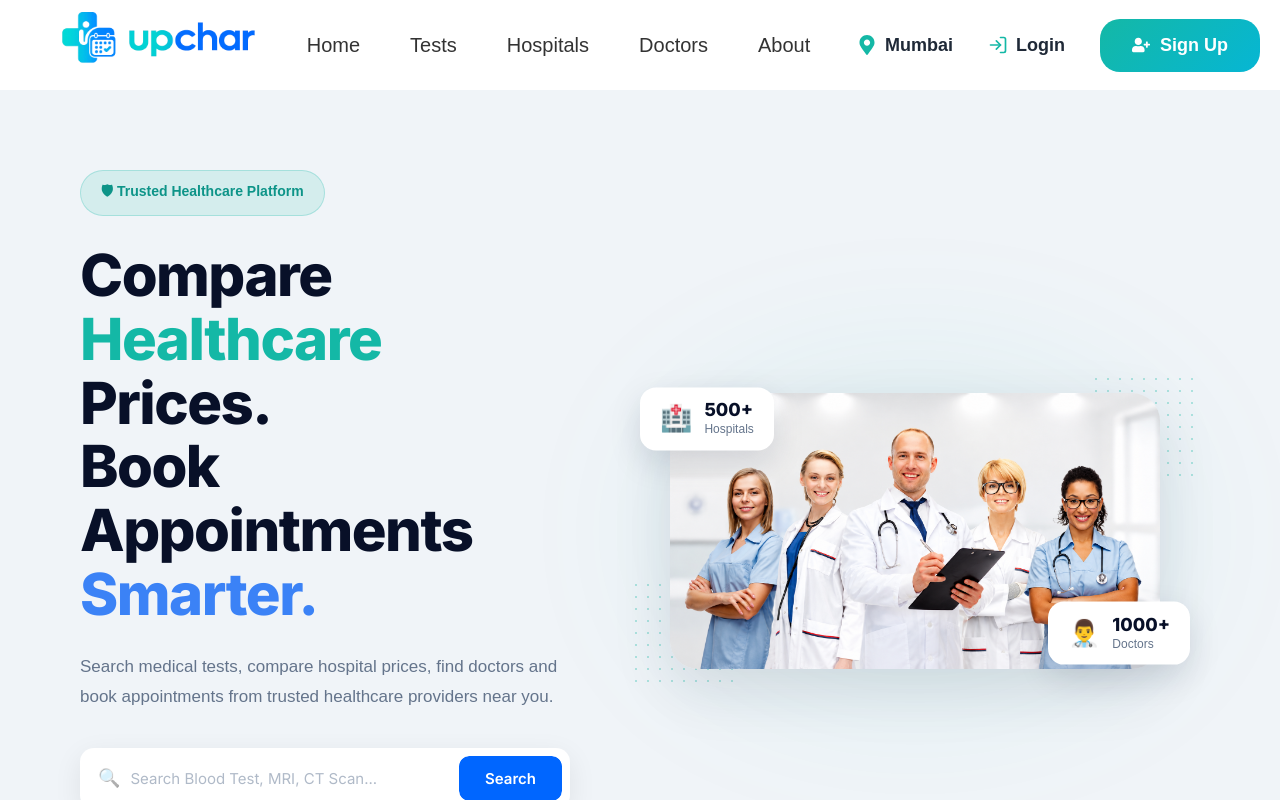
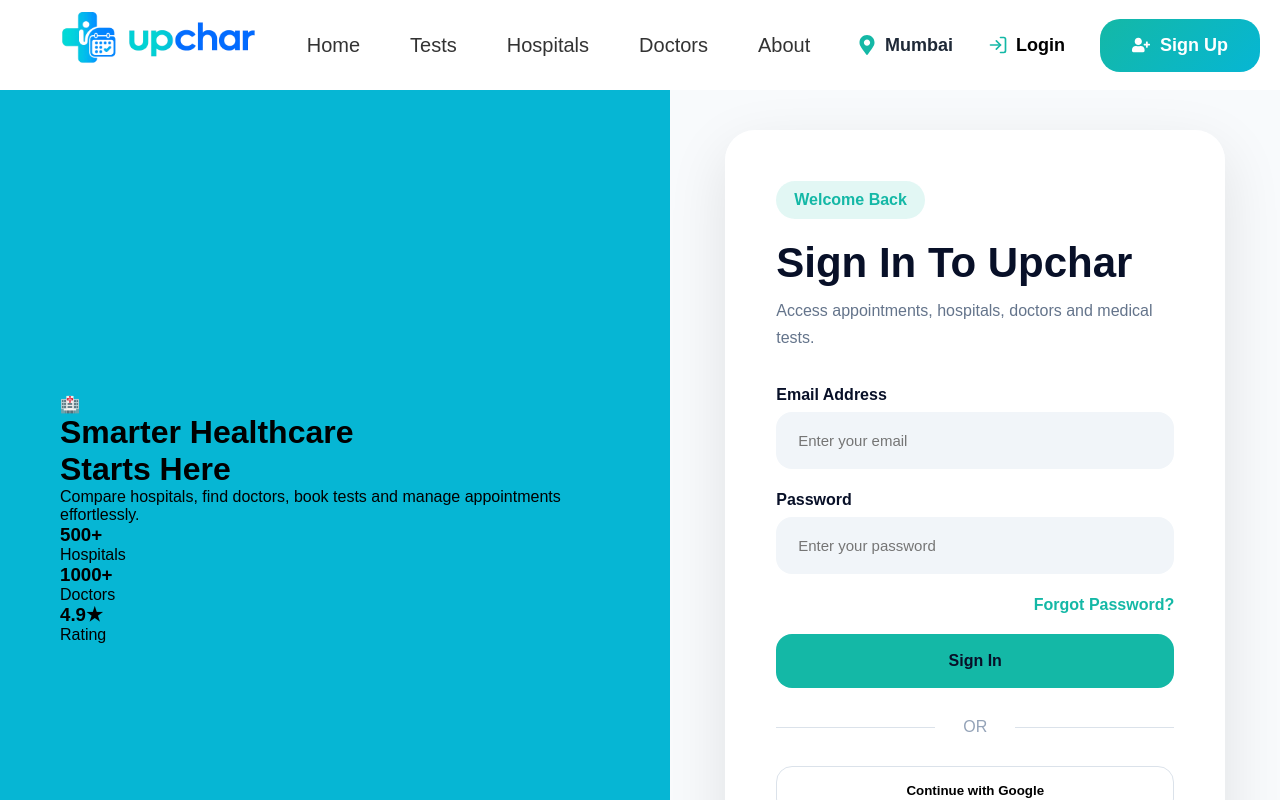
Before and after one commit to Mayank084/Upchar-Project, a React (Vite) app: page /login in a window 1280 px wide. Shown: the top 800 px of the page. Built offline with nearby package versions, Linux system fonts and the light colour scheme.

Commit message:
routing login and home page

```diff
--- a/package.json
+++ b/package.json
@@ -13,7 +13,8 @@
     "lucide-react": "^1.17.0",
     "react": "^19.2.6",
     "react-dom": "^19.2.6",
-    "react-icons": "^5.6.0"
+    "react-icons": "^5.6.0",
+    "react-router-dom": "^7.17.0"
   },
   "devDependencies": {
     "@eslint/js": "^10.0.1",
--- a/src/App.jsx
+++ b/src/App.jsx
@@ -1,26 +1,42 @@
+import { BrowserRouter, Routes, Route } from "react-router-dom";
+
 import Navbar from "./components/Navbar";
-import Hero from "./components/Hero";
-import Tests from "./components/Tests";
-import Hospitals from "./components/Hospitals";
-import Doctors from "./components/Doctors";
-import HowItWorks from "./components/HowItWorks";
-import Testimonials from "./components/Testimonials";
-import CTA from "./components/CTA";
 import Footer from "./components/Footer";
+import Home from "./pages/Home";
+import Login from "./pages/Login";
+import Signup from "./pages/Signup";
+import DoctorsPage from "./pages/DoctorsPage";
+import HospitalsPage from "./pages/HospitalsPage";
+import TestsPage from "./pages/TestsPage";
+import About from "./pages/About";
 
 function App() {
   return (
-    <>
+    <BrowserRouter>
+
       <Navbar />
-      <Hero />
-      <Tests />
-      <Hospitals />
-      <Doctors />
-      <HowItWorks />
-      <Testimonials />
-      <CTA />
+
+      <Routes>
+
+        <Route path="/" element={<Home />} />
+
+        <Route path="/login" element={<Login />} />
+
+        <Route path="/signup" element={<Signup />} />
+
+        <Route path="/doctors" element={<DoctorsPage />} />
+
+        <Route path="/hospitals" element={<HospitalsPage />} />
+
+        <Route path="/tests" element={<TestsPage />} />
+
+        <Route path="/about" element={<About />} />
+
+      </Routes>
+
       <Footer />
-    </>
+
+    </BrowserRouter>
   );
 }
 
--- a/src/components/Navbar.css
+++ b/src/components/Navbar.css
@@ -138,3 +138,16 @@
 .signup-btn:hover::before {
   transform: translateX(350%) skewX(-25deg);
 }
+.nav-links a {
+  text-decoration: none;
+  color: inherit;
+}
+
+.login-section {
+  text-decoration: none;
+  color: inherit;
+}
+
+.signup-btn {
+  text-decoration: none;
+}
--- a/src/components/Navbar.jsx
+++ b/src/components/Navbar.jsx
@@ -1,3 +1,4 @@
+import { Link } from "react-router-dom";
 import "./Navbar.css";
 import logoIcon from "../assets/logoicon.png";
 import { FaMapMarkerAlt, FaUserPlus } from "react-icons/fa";
@@ -11,12 +12,12 @@
 
 
       <ul className="nav-links">
-        <li>Home</li>
-        <li>Tests</li>
-        <li>Hospitals</li>
-        <li>Doctors</li>
-        <li>About</li>
-      </ul>
+  <li><Link to="/">Home</Link></li>
+  <li><Link to="/tests">Tests</Link></li>
+  <li><Link to="/hospitals">Hospitals</Link></li>
+  <li><Link to="/doctors">Doctors</Link></li>
+  <li><Link to="/about">About</Link></li>
+</ul>
 
      <div className="nav-buttons">
   <div className="location">
@@ -24,16 +25,18 @@
     <span>Mumbai</span>
   </div>
 
-  <div className="login-section">
-    <FiLogIn />
-    <span>Login</span>
-  </div>
+ <Link to="/login" className="login-section">
+  <FiLogIn />
+  <span>Login</span>
+</Link>
 
-  <button className="signup-btn">
-    <FaUserPlus />
-    <span>Sign Up</span>
-  </button>
-</div>
+ <Link to="/signup" className="signup-btn">
+  <FaUserPlus />
+  <span>Sign Up</span>
+</Link>
+
+  </div> {/* closes nav-buttons */}
+
     </nav>
   );
 }
--- /dev/null
+++ b/src/pages/About.jsx
@@ -0,0 +1,7 @@
+function About() {
+  return (
+    <h1>About Page</h1>
+  );
+}
+
+export default About;
--- /dev/null
+++ b/src/pages/DoctorsPage.jsx
@@ -0,0 +1,7 @@
+function DoctorsPage() {
+  return (
+    <h1>Doctors Page</h1>
+  );
+}
+
+export default DoctorsPage;
--- /dev/null
+++ b/src/pages/Home.jsx
@@ -0,0 +1,23 @@
+import Hero from "../components/Hero";
+import Tests from "../components/Tests";
+import Hospitals from "../components/Hospitals";
+import Doctors from "../components/Doctors";
+import HowItWorks from "../components/HowItWorks";
+import Testimonials from "../components/Testimonials";
+import CTA from "../components/CTA";
+
+function Home() {
+  return (
+    <>
+      <Hero />
+      <Tests />
+      <Hospitals />
+      <Doctors />
+      <HowItWorks />
+      <Testimonials />
+      <CTA />
+    </>
+  );
+}
+
+export default Home;
--- /dev/null
+++ b/src/pages/HospitalsPage.jsx
@@ -0,0 +1,9 @@
+function HospitalsPage() {
+  return (
+    <div>
+      <h1>Hospitals Page</h1>
+    </div>
+  );
+}
+
+export default HospitalsPage;
--- /dev/null
+++ b/src/pages/Login.css
@@ -0,0 +1,443 @@
+* {
+  box-sizing: border-box;
+}
+
+.login-page {
+  min-height: 100vh;
+  display: grid;
+  grid-template-columns: 1.1fr 1fr;
+}
+
+/* LEFT SIDE */
+
+.login-left {
+  display: flex;
+  align-items: center;
+  justify-content: center;
+
+  background-color: #06b6d4;
+
+  padding: 60px;
+}
+
+.dashboard-preview {
+  width: 100%;
+  max-width: 620px;
+
+  background: white;
+
+  border-radius: 30px;
+
+  overflow: hidden;
+
+  box-shadow:
+    0 25px 60px rgba(15,23,42,.08);
+}
+
+.dashboard-header {
+  display: flex;
+  gap: 10px;
+
+  padding: 20px;
+
+  border-bottom: 1px solid #edf2f7;
+}
+
+.dot {
+  width: 12px;
+  height: 12px;
+  border-radius: 50%;
+}
+
+.red {
+  background: #ef4444;
+}
+
+.yellow {
+  background: #f59e0b;
+}
+
+.green {
+  background: #22c55e;
+}
+
+.dashboard-content {
+  padding: 30px;
+}
+
+.appointment-card {
+  background:
+  linear-gradient(
+    135deg,
+    #14b8a6,
+    #06b6d4
+  );
+
+  color: white;
+
+  padding: 30px;
+
+  border-radius: 24px;
+
+  margin-bottom: 25px;
+}
+
+.badge {
+  display: inline-block;
+
+  background: rgba(255,255,255,.2);
+
+  padding: 8px 14px;
+
+  border-radius: 50px;
+
+  font-size: 13px;
+
+  margin-bottom: 15px;
+}
+
+.appointment-card h3 {
+  font-size: 28px;
+  margin-bottom: 8px;
+}
+
+.dashboard-row {
+  display: grid;
+  grid-template-columns: 1fr 1fr;
+  gap: 20px;
+
+  margin-bottom: 20px;
+}
+
+.mini-card {
+  background: #f8fafc;
+
+  padding: 25px;
+
+  border-radius: 20px;
+
+  text-align: center;
+}
+
+.mini-card h4 {
+  font-size: 32px;
+  color: #0f172a;
+}
+
+.mini-card span {
+  color: #64748b;
+}
+
+.test-card {
+  display: flex;
+  justify-content: space-between;
+  align-items: center;
+
+  background: #f8fafc;
+
+  padding: 22px;
+
+  border-radius: 20px;
+
+  margin-bottom: 25px;
+}
+
+.status {
+  background: #dcfce7;
+
+  color: #16a34a;
+
+  padding: 8px 14px;
+
+  border-radius: 50px;
+
+  font-size: 13px;
+
+  font-weight: 600;
+}
+
+.chart-card {
+  display: flex;
+  align-items: end;
+  gap: 12px;
+
+  height: 140px;
+
+  background: #f8fafc;
+
+  padding: 20px;
+
+  border-radius: 20px;
+}
+
+.chart-bar {
+  flex: 1;
+
+  border-radius: 12px;
+
+  background:
+  linear-gradient(
+    to top,
+    #14b8a6,
+    #06b6d4
+  );
+}
+
+.h1 { height: 50px; }
+.h2 { height: 90px; }
+.h3 { height: 70px; }
+.h4 { height: 120px; }
+.h5 { height: 100px; }
+
+/* RIGHT SIDE */
+
+.login-right {
+  display: flex;
+  align-items: center;
+  justify-content: center;
+
+  padding: 40px;
+
+  background: #f8fafc;
+}
+
+.login-card {
+  width: 100%;
+  max-width: 500px;
+
+  padding: 50px;
+
+  background: rgba(255,255,255,.9);
+
+  backdrop-filter: blur(20px);
+
+  border: 1px solid rgba(255,255,255,.3);
+
+  border-radius: 30px;
+
+  box-shadow:
+    0 20px 60px rgba(0,0,0,.1);
+}
+
+.login-tag {
+  display: inline-block;
+
+  padding: 10px 18px;
+
+  border-radius: 50px;
+
+  background: rgba(20,184,166,.12);
+
+  color: #14b8a6;
+
+  font-weight: 700;
+
+  margin-bottom: 20px;
+}
+
+.login-card h2 {
+  font-size: 42px;
+
+  color: #081028;
+
+  margin-bottom: 10px;
+}
+
+.subtitle {
+  color: #64748b;
+
+  margin-bottom: 35px;
+
+  line-height: 1.7;
+}
+
+/* INPUTS */
+
+.input-group {
+  margin-bottom: 22px;
+}
+
+.input-group label {
+  display: block;
+
+  margin-bottom: 8px;
+
+  font-weight: 600;
+
+  color: #081028;
+}
+
+.input-group input {
+  width: 100%;
+
+  padding: 18px 20px;
+
+  border-radius: 16px;
+
+  border: 2px solid transparent;
+
+  background: #f1f5f9;
+
+  font-size: 15px;
+
+  transition: .3s;
+}
+
+.input-group input:focus {
+  outline: none;
+
+  border-color: #14b8a6;
+
+  background: white;
+
+  box-shadow:
+    0 0 0 5px rgba(20,184,166,.15);
+}
+
+/* FORGOT */
+
+.forgot-row {
+  text-align: right;
+
+  margin-bottom: 20px;
+}
+
+.forgot-row a {
+  color: #14b8a6;
+
+  text-decoration: none;
+
+  font-weight: 600;
+}
+
+/* LOGIN BUTTON */
+
+.login-btn {
+  width: 100%;
+
+  padding: 18px;
+
+  border: none;
+
+  border-radius: 16px;
+
+  background: #14b8a6;
+
+  color: #081028;
+
+  font-size: 16px;
+  font-weight: 700;
+
+  cursor: pointer;
+
+  transition: all .35s ease;
+}
+
+.login-btn:hover {
+  background: #0f172a;
+
+  color: white;
+
+  transform: translateY(-3px);
+
+  box-shadow:
+    0 0 20px rgba(37,99,235,.5),
+    0 0 40px rgba(37,99,235,.35);
+}
+
+/* DIVIDER */
+
+.divider {
+  text-align: center;
+
+  margin: 30px 0;
+
+  color: #94a3b8;
+
+  position: relative;
+}
+
+.divider::before,
+.divider::after {
+  content: "";
+
+  position: absolute;
+
+  top: 50%;
+
+  width: 40%;
+
+  height: 1px;
+
+  background: #dbe2ea;
+}
+
+.divider::before {
+  left: 0;
+}
+
+.divider::after {
+  right: 0;
+}
+
+/* GOOGLE */
+
+.google-btn {
+  width: 100%;
+
+  padding: 16px;
+
+  border-radius: 16px;
+
+  border: 1px solid #dbe2ea;
+
+  background: white;
+
+  cursor: pointer;
+
+  font-weight: 600;
+
+  transition: .3s;
+}
+
+.google-btn:hover {
+  background: #f8fafc;
+}
+
+/* SIGNUP */
+
+.signup-text {
+  text-align: center;
+
+  margin-top: 25px;
+
+  color: #64748b;
+}
+
+.signup-text a {
+  color: #14b8a6;
+
+  font-weight: 700;
+
+  text-decoration: none;
+
+  margin-left: 5px;
+}
+
+/* RESPONSIVE */
+
+@media (max-width: 1000px) {
+
+  .login-page {
+    grid-template-columns: 1fr;
+  }
+
+  .login-left {
+    display: none;
+  }
+
+  .login-card {
+    padding: 35px;
+  }
+
+}
--- /dev/null
+++ b/src/pages/Login.jsx
@@ -0,0 +1,122 @@
+import "./Login.css";
+import { Link } from "react-router-dom";
+
+function Login() {
+  return (
+    <div className="login-page">
+
+      <div className="login-left">
+
+  <div className="bg-glow glow-1"></div>
+  <div className="bg-glow glow-2"></div>
+
+  <div className="illustration-card">
+
+    <div className="medical-icon">
+      🏥
+    </div>
+
+    <h1>
+      Smarter Healthcare
+      <br />
+      Starts Here
+    </h1>
+
+    <p>
+      Compare hospitals, find doctors,
+      book tests and manage appointments
+      effortlessly.
+    </p>
+
+    <div className="stats-box">
+
+      <div className="stat">
+        <h3>500+</h3>
+        <span>Hospitals</span>
+      </div>
+
+      <div className="stat">
+        <h3>1000+</h3>
+        <span>Doctors</span>
+      </div>
+
+      <div className="stat">
+        <h3>4.9★</h3>
+        <span>Rating</span>
+      </div>
+
+    </div>
+
+  </div>
+
+</div>
+
+      <div className="login-right">
+
+        <div className="login-card">
+
+          <span className="login-tag">
+            Welcome Back
+          </span>
+
+          <h2>Sign In To Upchar</h2>
+
+          <p className="subtitle">
+            Access appointments, hospitals,
+            doctors and medical tests.
+          </p>
+
+          <form>
+
+            <div className="input-group">
+              <label>Email Address</label>
+              <input
+                type="email"
+                placeholder="Enter your email"
+              />
+            </div>
+
+            <div className="input-group">
+              <label>Password</label>
+              <input
+                type="password"
+                placeholder="Enter your password"
+              />
+            </div>
+
+            <div className="forgot-row">
+              <a href="#">
+                Forgot Password?
+              </a>
+            </div>
+
+            <button className="login-btn">
+              Sign In
+            </button>
+
+          </form>
+
+          <div className="divider">
+            <span>OR</span>
+          </div>
+
+          <button className="google-btn">
+            Continue with Google
+          </button>
+
+          <p className="signup-text">
+            Don't have an account?
+            <Link to="/signup">
+              Sign Up
+            </Link>
+          </p>
+
+        </div>
+
+      </div>
+
+    </div>
+  );
+}
+
+export default Login;
--- /dev/null
+++ b/src/pages/Signup.jsx
@@ -0,0 +1,9 @@
+function Signup() {
+  return (
+    <div>
+      <h1>Signup Page</h1>
+    </div>
+  );
+}
+
+export default Signup;
--- /dev/null
+++ b/src/pages/TestsPage.jsx
@@ -0,0 +1,9 @@
+function TestsPage() {
+  return (
+    <div>
+      <h1>Tests Page</h1>
+    </div>
+  );
+}
+
+export default TestsPage;
```
Also changed, not shown: 1 other file (tests, documents, lock files or other folders).
